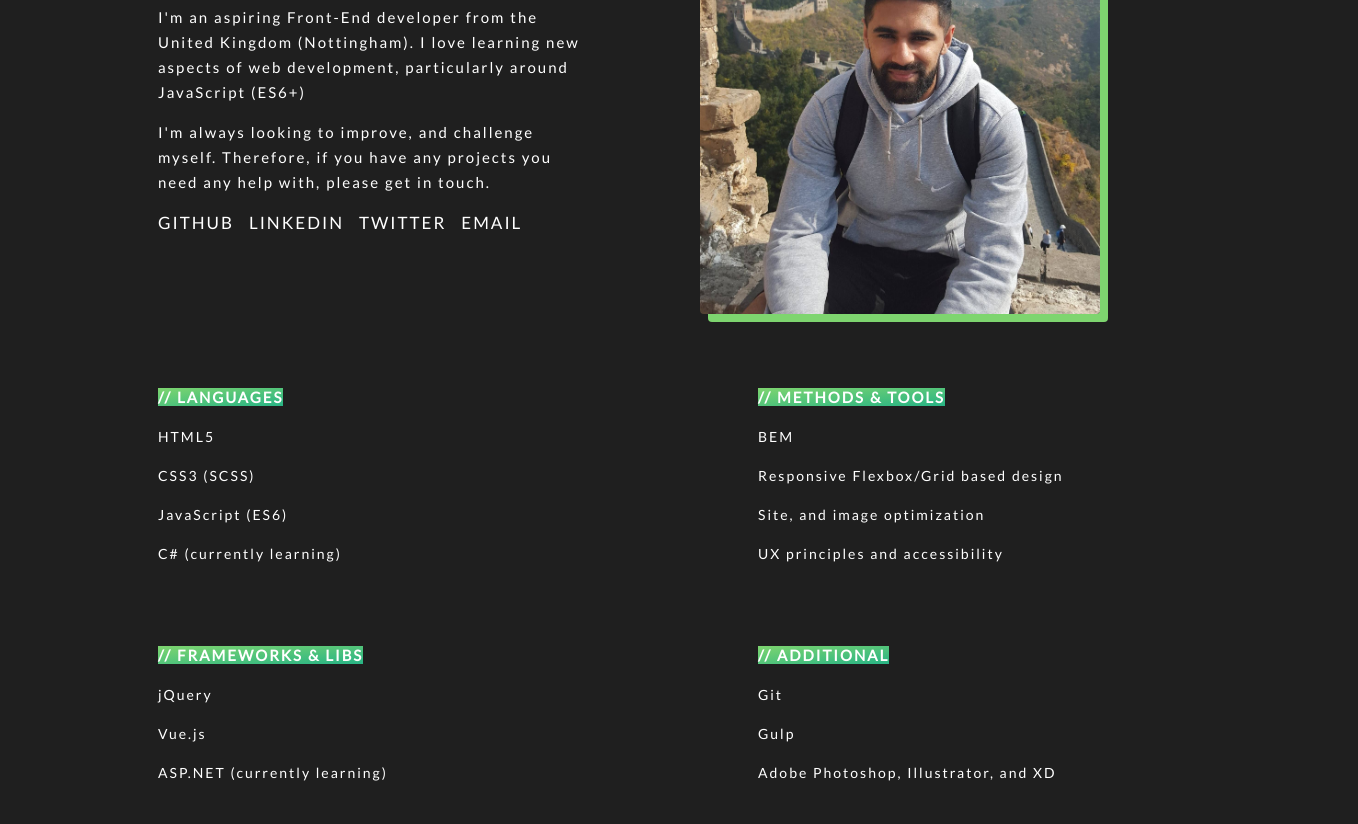
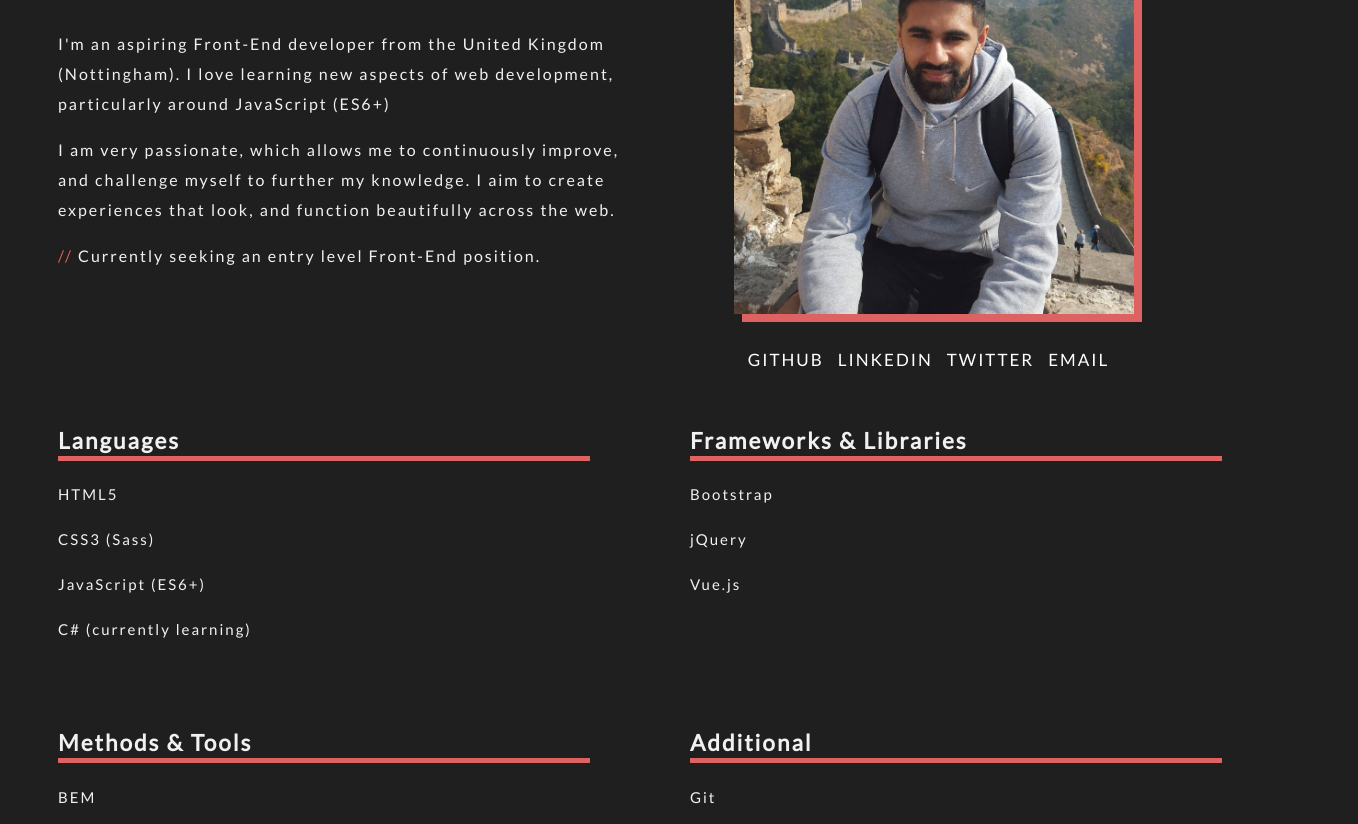
Before and after one commit to jazdosanjh/jazdosanjh.github.io, a plain HTML site: page index.html in a window 1280 px wide. Shown: the part 174-998 px from the top of the page, 1358 px wide, since content can reach past the window. Drawn offline with Linux system fonts and the light colour scheme.

Commit message:
Massive rework!
I've re-done the whole site. I'll need to add some media queries for screens smaller than 980px to ensure it's responsive on all devices.

```diff
--- a/css/style.css
+++ b/css/style.css
@@ -2,31 +2,42 @@ html {
     font-size: 62.5%;
 }
 body {
-    padding: 8rem 15rem;
+    padding: 8rem 5rem;
     font-family: 'Lato', sans-serif;
     background-color: #1F1F1F;
-    color: #FFF;
+    color: #F1F1F1;
     letter-spacing: .2rem;
-    line-height: 2.5rem;
+    line-height: 3rem;
     height: 100%;
 }
 /* Header */
 .header {
     display: grid;
-    grid-template-columns: repeat(auto-fit, minmax(40rem, 1fr));
-    grid-column-gap: 12rem;
+    grid-template-columns: repeat(2, minmax(40rem, 1fr));
+    grid-row: auto;
+    grid-gap: 1rem;
+}
+.heading--primary {
+    grid-row: 1;
+    font-size: 2.2rem;
+}
+.header-text {
+    grid-row: 2;
+    font-size: 1.6rem;
+}
+.header-image {
+    text-align: center;
+    grid-column: 2;
+    grid-row: 1 / 4;
+}
+.social-media {
+    grid-row: 4;
+    grid-column: 2;
+    text-align: center;
 }
 img {
     height: 40rem;
-    box-shadow: .8rem .8rem 0 0 #7ED56F;
-    border-radius: 1%;
-}
-h1 {
-    font-weight: 500;
-    font-size: 4rem;
-}
-p {
-    font-size: 1.5rem;
+    box-shadow: .8rem .8rem 0 0 #DE6262;
 }
 a {
     margin-right: 1rem;
@@ -49,54 +60,19 @@ a {
 }
 /* Skills */
 .skills {
-    display: inline-grid;
-    grid-template-columns: repeat(2, minmax(60rem, 1fr));
+    padding-top: 2rem;
+    display: grid;
+    grid-template-columns: repeat(2, minmax(40rem, 1fr));
+    grid-row: auto;
+    grid-column-gap: 10rem;
     grid-row-gap: 5rem;
-    padding-top: 5rem;
-}
-.skills p {
-    font-size: 1.4rem;
+    text-align: left;
+    font-size: 1.5rem;
 }
 h2 {
-    font-size: 1.5rem;
+    border-bottom: .5rem solid #DE6262;
 }
+
 span {
-    background: linear-gradient(to right bottom, #7ED56F, #28B485);
-    text-transform: uppercase;
+    color: #DE6262;
 }
-@media only screen and (max-width: 1235px) {
-    .header {
-        grid-template-columns: repeat(auto-fit, minmax(30rem, 1fr));
-        grid-column-gap: 12rem;
-    }
-    h1 {
-        font-size: 2.5rem;
-    }
-    .skills {
-        grid-template-columns: repeat(2, minmax(50rem, 1fr));
-    }
-    @media only screen and (max-width: 1035px) {
-        .header {
-            grid-template-columns: repeat(auto-fit, minmax(20rem, 1fr));
-        }
-    }
-    @media only screen and (max-width: 835px) {
-        .header {
-            grid-template-columns: repeat(2, 1fr);
-        }
-        .header-image {
-            grid-column: span 2;
-            grid-row: 1;
-            text-align: center;
-        }
-        .content {
-            grid-row: 3;
-            grid-column: span 2;
-            text-align: center;
-        }
-        .skills {
-            grid-template-columns: repeat(2, 1fr);
-            grid-gap: 5rem;
-        }
-    }
-}
--- a/index.html
+++ b/index.html
@@ -10,9 +10,14 @@
 </head>
 <body>
 <main>
-    <section class="header">
-        <div class="content">
-            <h1>Hi, I'm Jas Dosanjh.</h1>
+    <header class="header">
+        <div class="heading--primary">
+            <h1>Hi, I'm Jas Dosanjh<span>.</span></h1>
+        </div>
+        <div class="header-image">
+            <img src="img/China.jpg" alt="Image of me in China">
+        </div>
+        <div class="header-text">
             <p>
                 I'm an aspiring Front-End developer from the
                 United Kingdom (Nottingham). I love learning
@@ -20,10 +25,14 @@
                 around JavaScript (ES6+)
             </p>
             <p>
-                I'm always looking to improve, and challenge
-                myself. Therefore, if you have any projects
-                you need any help with, please get in touch.
+                I am very passionate, which allows me to continuously
+                improve, and challenge myself to further my knowledge.
+                I aim to create experiences that look, and function
+                beautifully across the web.
             </p>
+            <p><span>//</span> Currently seeking an entry level Front-End position.</p>
+        </div>
+        <div class="social-media">
             <p>
                 <a href="https://github.com/jazdosanjh" class="github">GitHub</a>
                 <a href="https://linkedin.com/in/jazdosanjh/" class="linkedin">Linkedin</a>
@@ -31,39 +40,36 @@
                 <a href="mailto:jas@dosanjh.co.uk" class="email">Email</a>
             </p>
         </div>
-        <div class="header-image">
-            <img src="img/China.jpg" alt="A picture of myself (Jas).">
-        </div>
-    </section>
-
-    <section class="skills">
-        <div>
-            <h2><span>// Languages</span></h2>
+    </header>
+    <div class="skills">
+        <div class="skills-content">
+            <h2>Languages</h2>
             <p>HTML5</p>
-            <p>CSS3 (SCSS)</p>
-            <p>JavaScript (ES6)</p>
+            <p>CSS3 (Sass)</p>
+            <p>JavaScript (ES6+)</p>
             <p>C# (currently learning)</p>
         </div>
-        <div>
-            <h2><span>// Methods & Tools</span></h2>
-                <p>BEM</p>
-                <p>Responsive Flexbox/Grid based design</p>
-                <p>Site, and image optimization</p>
-                <p>UX principles and accessibility</p>
+        <div class="skills-content">
+            <h2>Frameworks & Libraries</h2>
+            <p>Bootstrap</p>
+            <p>jQuery</p>
+            <p>Vue.js</p>
         </div>
-        <div>
-            <h2><span>// Frameworks & Libs</span></h2>
-                <p>jQuery</p>
-                <p>Vue.js</p>
-                <p>ASP.NET (currently learning)</p>
+        <div class="skills-content">
+            <h2>Methods & Tools</h2>
+            <p>BEM</p>
+            <p>Responsive Flexbox/Grid based design</p>
+            <p>Site, and image optimization</p>
+            <p>UX principles and accessibility</p>
         </div>
-        <div>
-            <h2><span>// Additional</span></h2>
-                <p>Git</p>
-                <p>Gulp</p>
-                <p>Adobe Photoshop, Illustrator, and XD</p>
+        <div class="skills-content">
+            <h2>Additional</h2>
+            <p>Git</p>
+            <p>Gulp</p>
+            <p>NPM</p>
+            <p>Adobe Photoshop, and Adobe XD.</p>
         </div>
-    </section>
+    </div>
 </main>
 </body>
 </html>
```
